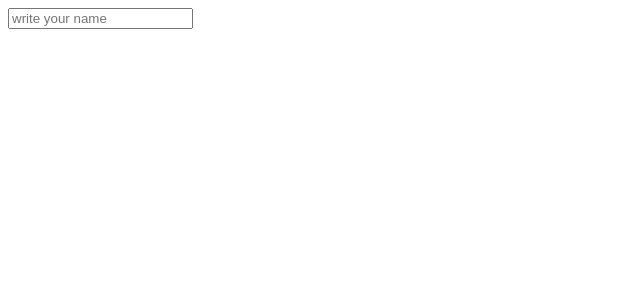
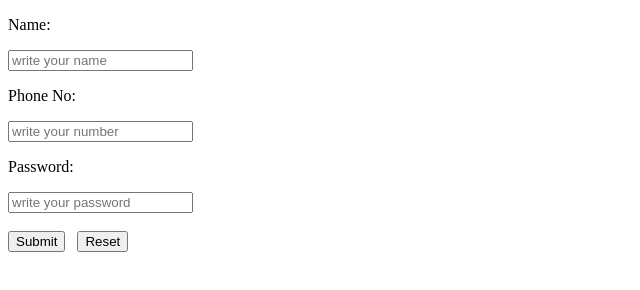
Before and after one commit to ahassh1/css-practice, a plain HTML site: page index.html in a window 1280 px wide. Shown: the whole page, without its empty margins (0-640 px from the left). Drawn offline with Linux system fonts and the light colour scheme.

Commit message:
form model design

```diff
--- a/index.html
+++ b/index.html
@@ -4,11 +4,27 @@
     <meta charset="UTF-8">
     <meta name="viewport" content="width=device-width, initial-scale=1.0">
     <title>css practice</title>
+    <link rel="shortcut icon" href="https://img.freepik.com/premium-vector/vector-blue-social-media-logo_1080184-225.jpg?semt=ais_hybrid" type="image/x-icon">
     <link rel="stylesheet" href="./style.css">
+    <style>
+        .in{
+            margin-right: 8px;
+        }
+    </style>
 </head>
 <body>
     <form>
+        <p>Name:</p>
         <input type="text" placeholder="write your name">
+        <p>Phone No:</p>
+        <input type="number" placeholder="write your number">
+        <p>Password:</p>
+        <input type="password" placeholder="write your password"><br><br>
+
+        <input type="submit" class="in">
+        <input type="reset">
     </form>
+
+
 </body>
 </html>
```
